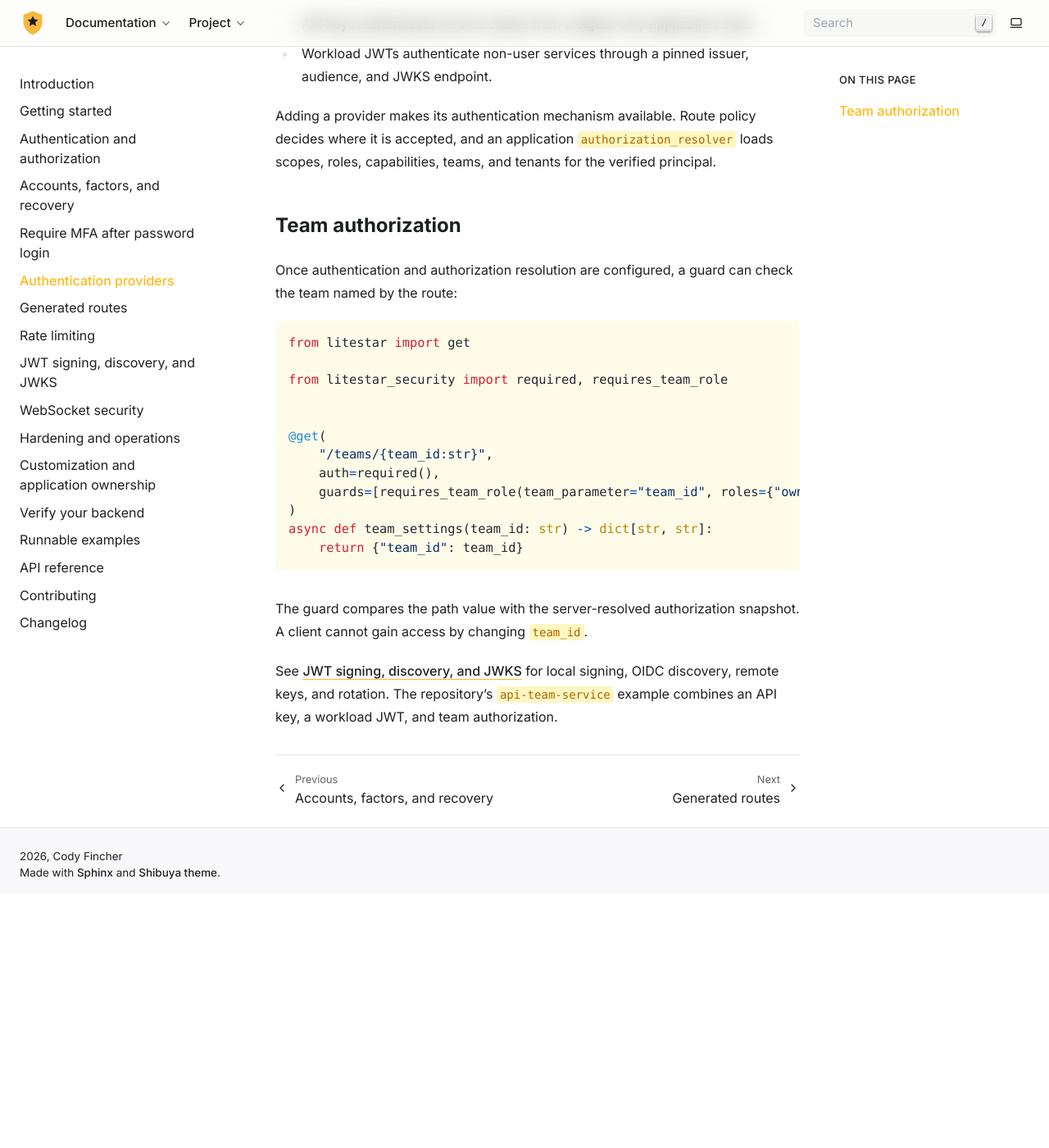
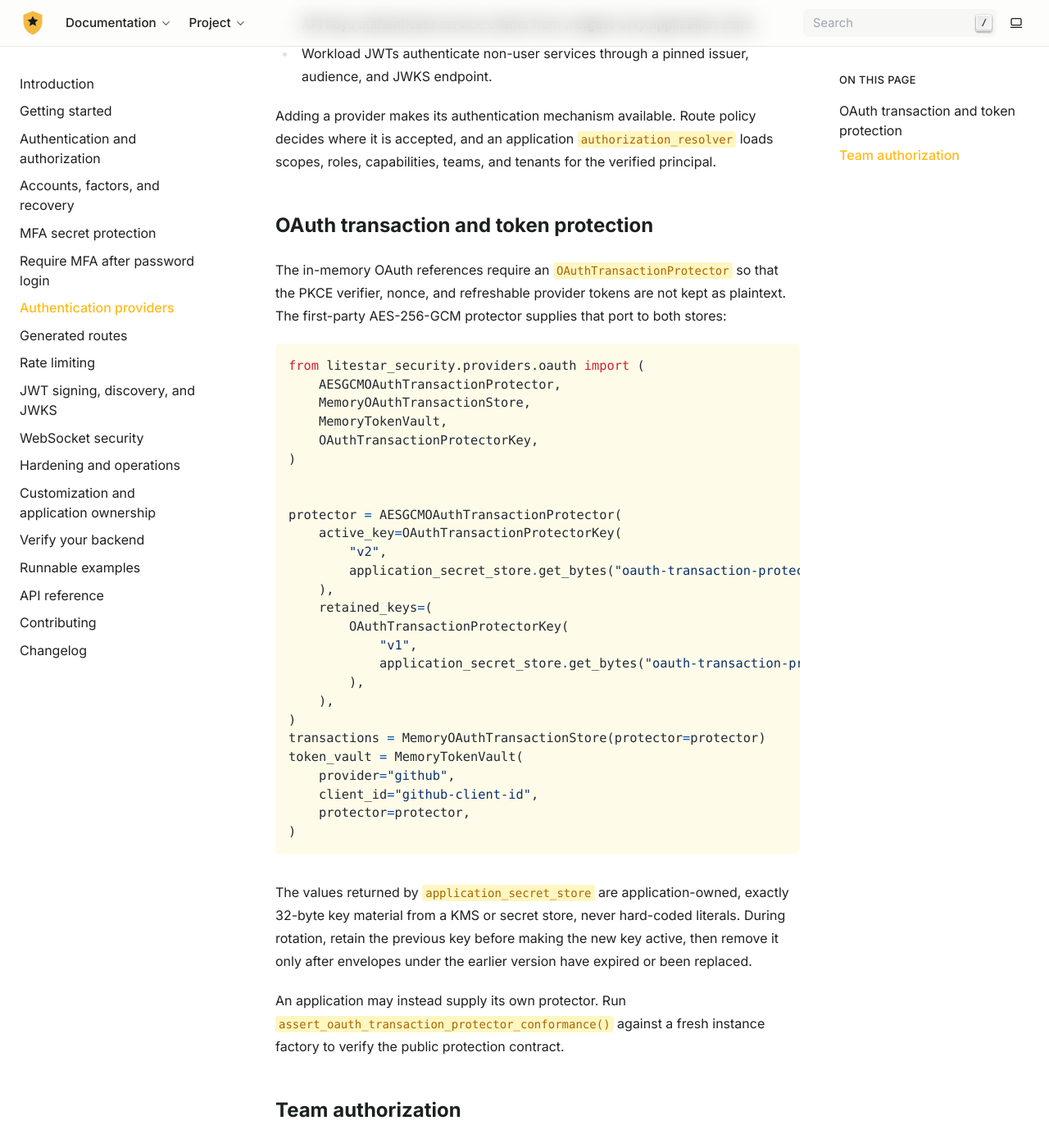
Before and after one commit to cofin/litestar-security, a Sphinx documentation site: the page built from docs/providers.rst, in a window 1280 px wide and 1400 px high, scrolled down 329 px. Shown: the whole window at 82% size. Built offline with Sphinx 7.4.7, drawn with Linux system fonts in a browser that asks for light colours; before the commit the page ends 1419 px from its top, so only the background shows below that.

Commit message:
docs: wire reference secret protectors

```diff
--- a/docs/providers.rst
+++ b/docs/providers.rst
@@ -15,6 +15,53 @@ Adding a provider makes its authentication mechanism available. Route policy
 decides where it is accepted, and an application ``authorization_resolver``
 loads scopes, roles, capabilities, teams, and tenants for the verified
 principal.
+
+OAuth transaction and token protection
+--------------------------------------
+
+The in-memory OAuth references require an ``OAuthTransactionProtector`` so
+that the PKCE verifier, nonce, and refreshable provider tokens are not kept as
+plaintext. The first-party AES-256-GCM protector supplies that port to both
+stores:
+
+.. code-block:: python
+
+   from litestar_security.providers.oauth import (
+       AESGCMOAuthTransactionProtector,
+       MemoryOAuthTransactionStore,
+       MemoryTokenVault,
+       OAuthTransactionProtectorKey,
+   )
+
+
+   protector = AESGCMOAuthTransactionProtector(
+       active_key=OAuthTransactionProtectorKey(
+           "v2",
+           application_secret_store.get_bytes("oauth-transaction-protector/v2"),
+       ),
+       retained_keys=(
+           OAuthTransactionProtectorKey(
+               "v1",
+               application_secret_store.get_bytes("oauth-transaction-protector/v1"),
+           ),
+       ),
+   )
+   transactions = MemoryOAuthTransactionStore(protector=protector)
+   token_vault = MemoryTokenVault(
+       provider="github",
+       client_id="github-client-id",
+       protector=protector,
+   )
+
+The values returned by ``application_secret_store`` are application-owned,
+exactly 32-byte key material from a KMS or secret store, never hard-coded
+literals. During rotation, retain the previous key before making the new key
+active, then remove it only after envelopes under the earlier version have
+expired or been replaced.
+
+An application may instead supply its own protector. Run
+:func:`~litestar_security.testing.assert_oauth_transaction_protector_conformance`
+against a fresh instance factory to verify the public protection contract.
 
 Team authorization
 ------------------
```
Also changed, not shown: docs/accounts.rst (+42 -0 lines), docs/hardening.rst (+11 -0 lines).
